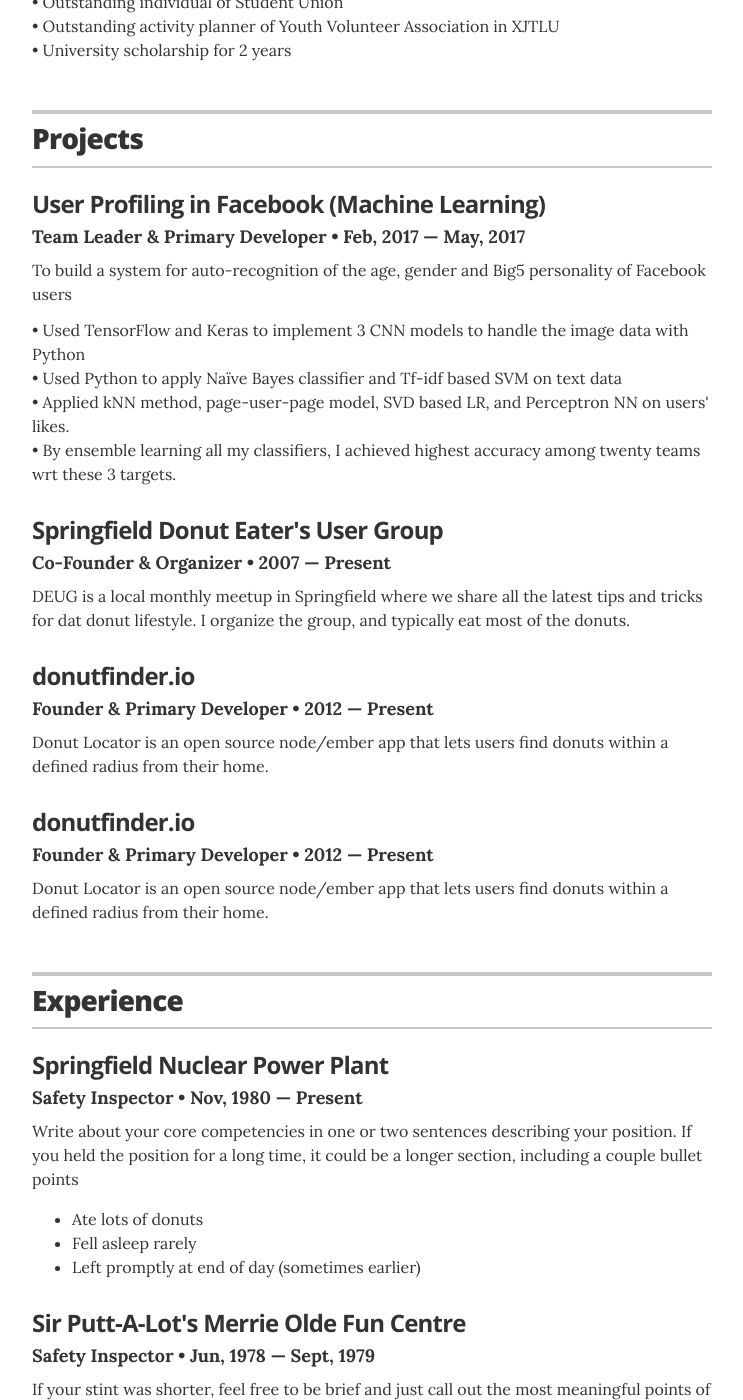
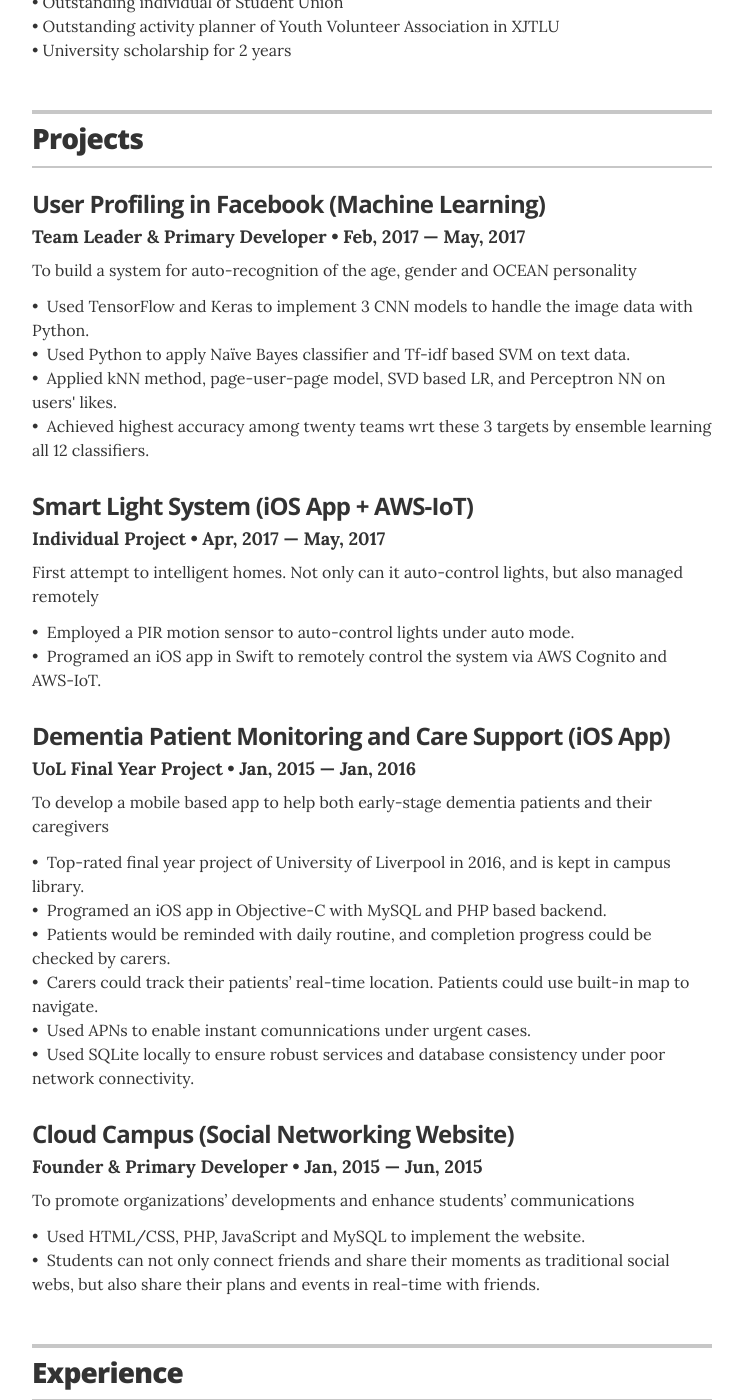
Before and after one commit to Yuyang105/Yuyang105.github.io, a Jekyll site: the page built from index.html, in a window 1280 px wide and 1400 px high, scrolled down 1283 px. Shown: the whole window, without its empty margins (268-1011 px from the left). Built offline with Jekyll 4.4.1, drawn with Linux system fonts in a browser that asks for light colours.

Commit message:
Update projects.yml

```diff
--- a/_data/projects.yml
+++ b/_data/projects.yml
@@ -1,31 +1,34 @@
 # Projects
 # uncomment the urls if you wish to display them, and add your own URL
 
-# donutfinder.io
+# Facebook
 - project: User Profiling in Facebook (Machine Learning)
   role: Team Leader & Primary Developer
   duration: Feb, 2017 &mdash; May, 2017
   # url: "#"
-  description: To build a system for auto-recognition of the age, gender and Big5 personality of Facebook users
-  details: •&nbspUsed TensorFlow and Keras to implement 3 CNN models to handle the image data with Python<br />•&nbspUsed Python to apply Naïve Bayes classifier and Tf-idf based SVM on text data<br />•&nbspApplied kNN method, page-user-page model, SVD based LR, and Perceptron NN on users' likes.<br />•&nbspBy ensemble learning all my classifiers, I achieved highest accuracy among twenty teams wrt these 3 targets.
+  description: To build a system for auto-recognition of the age, gender and OCEAN personality
+  details: •&nbsp&nbspUsed TensorFlow and Keras to implement 3 CNN models to handle the image data with Python.<br />•&nbsp&nbspUsed Python to apply Naïve Bayes classifier and Tf-idf based SVM on text data.<br />•&nbsp&nbspApplied kNN method, page-user-page model, SVD based LR, and Perceptron NN on users' likes.<br />•&nbsp&nbspAchieved highest accuracy among twenty teams wrt these 3 targets by ensemble learning all 12 classifiers.
 
-#Springfield Donut Eater's User Group
-- project: Springfield Donut Eater's User Group
-  role: Co-Founder & Organizer
-  duration: 2007 &mdash; Present
+# Smart Light
+- project: Smart Light System (iOS App + AWS-IoT)
+  role: Individual Project
+  duration: Apr, 2017 &mdash; May, 2017
   # url: "#"
-  description: DEUG is a local monthly meetup in Springfield where we share all the latest tips and tricks for dat donut lifestyle. I organize the group, and typically eat most of the donuts.
+  description: First attempt to intelligent homes. Not only can it auto-control lights, but also managed remotely
+  details: •&nbsp&nbspEmployed a PIR motion sensor to auto-control lights under auto mode.<br />•&nbsp&nbspProgramed an iOS app in Swift to remotely control the system via AWS Cognito and AWS-IoT.
 
-# donutfinder.io
-- project: donutfinder.io
+# Dementia Care
+- project: Dementia Patient Monitoring and Care Support (iOS App)
+  role: UoL Final Year Project
+  duration: Jan, 2015 &mdash; Jan, 2016
+  # url: "#"
+  description: To develop a mobile based app to help both early-stage dementia patients and their caregivers
+  details: •&nbsp&nbspTop-rated final year project of University of Liverpool in 2016, and is kept in campus library.<br />•&nbsp&nbspProgramed an iOS app in Objective-C with MySQL and PHP based backend.<br />•&nbsp&nbspPatients would be reminded with daily routine, and completion progress could be checked by carers.<br />•&nbsp&nbspCarers could track their patients’ real-time location. Patients could use built-in map to navigate.<br />•&nbsp&nbspUsed APNs to enable instant comunnications under urgent cases.<br />•&nbsp&nbspUsed SQLite locally to ensure robust services and database consistency under poor network connectivity.
+
+  # Cloud Campus
+- project: Cloud Campus (Social Networking Website)
   role: Founder & Primary Developer
-  duration: 2012 &mdash; Present
+  duration: Jan, 2015 &mdash; Jun, 2015
   # url: "#"
-  description: Donut Locator is an open source node/ember app that lets users find donuts within a defined radius from their home.
-
-  # donutfinder.io
-- project: donutfinder.io
-  role: Founder & Primary Developer
-  duration: 2012 &mdash; Present
-  # url: "#"
-  description: Donut Locator is an open source node/ember app that lets users find donuts within a defined radius from their home.
+  description: To promote organizations’ developments and enhance students’ communications
+  details: •&nbsp&nbspUsed HTML/CSS, PHP, JavaScript and MySQL to implement the website.<br />•&nbsp&nbspStudents can not only connect friends and share their moments as traditional social webs, but also share their plans and events in real-time with friends.
```
